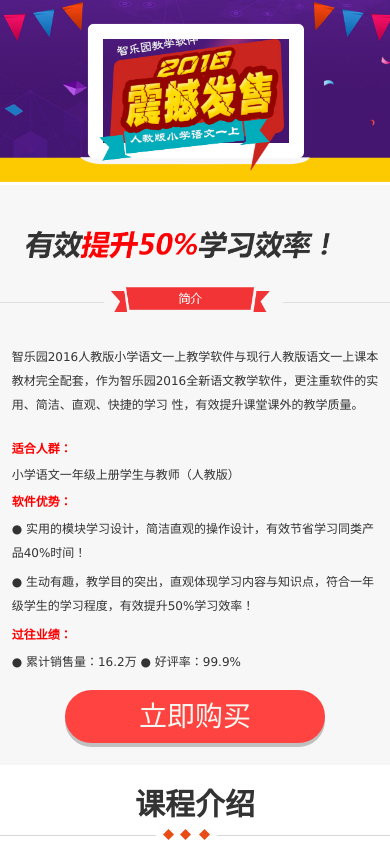
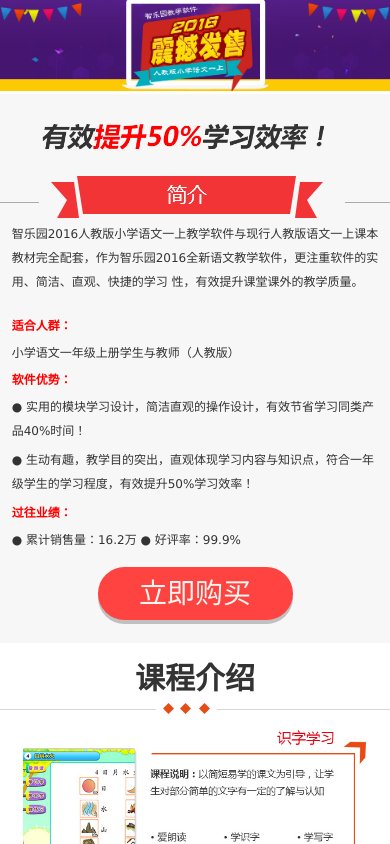
Before and after one commit to xingxingH/xingxingH.github.io, a plain HTML site: page gradeOne/page/gradeOne.html in a window 390 px wide. Shown: the top 844 px of the page. Drawn offline with Linux system fonts and the light colour scheme.

Commit message:
gradeOne

```diff
--- a/gradeOne/css/gradeOne.css
+++ b/gradeOne/css/gradeOne.css
@@ -8,12 +8,14 @@ dl,dt,dd{padding:0;margin:0;}
 
 
 .big-title{font-size: 30px;color:#333333;text-align: center;font-weight: bold;}
-.big-title p{width: 100%; height: 11px;margin:1.3% 0 4% 0;background: url(../images/icon1.jpg) no-repeat center center;}
+.big-title p{width: 100%; height: 11px;margin:1.3% 0 4% 0;background: url(../images/icon1.png) no-repeat center center;}
 
 /* .banner{width: 100%; height:412px;background: url(../images/banner.jpg) no-repeat center center; } */
-
+.banner{overflow:hidden;}
 .zlyActity-study{padding:4.5% 0 5.8%;background-color: #f7f7f7;}
-.zlyActity-study .title{width:100%;height:138px;margin-bottom:1%; background: url(../images/studyBg.jpg) no-repeat center center;}
+.zlyActity-study .big-title{width:100%;height: 53px;margin-bottom: 3%;background: url(../images/xl.jpg) no-repeat center center;}
+.zlyActity-study .jjTitle{width:100%;height:42px;margin-bottom:1%; background: url(../images/jjTitle.jpg) no-repeat center center;}
+/* .zlyActity-study .title{width:100%;height:138px;margin-bottom:1%; background: url(../images/studyBg.jpg) no-repeat center center;} */
 /* .zlyActity-study .big-title{width: 980px;height: 71px;margin:0 auto; background: url(../images/title.jpg) no-repeat center center;}
 .zlyActity-study .title{width:100%;height:43px;line-height:40px;margin:44px auto 24px auto; text-align: center;font-size: 20px;color:#ffffff; background: url(../images/jjIcon1.jpg) no-repeat center center;} */
 /* .zlyActity-study .title span{display:inline-block;width:272px;height:42px;line-height:42px;text-align:center;font-size: 20px;color:#ffffff;background: url(../images/jjIcon.jpg) no-repeat center center; background-size: contain;} */
@@ -28,7 +30,7 @@ dl,dt,dd{padding:0;margin:0;}
 .zlyActity-study .buyBtn{ }
 .zlyActity-study .buyBtn a{display:block;width: 260px;height: 53px;margin:4% auto 0;line-height:53px;text-align:center;font-size:28px;color:#f6f5f0;background-color:#ff4341;border-radius: 40px; box-shadow: 0 4px 0px #c0c0c0;}
 .zlyActity-study .buyBtn a:hover{background: #ff2e2c;}
-.zlyActity-intro{padding-top:3.7%;background-color: #ffffff;}
+.zlyActity-intro{padding-top:2.7%;background-color: #ffffff;}
 .zlyActity-intro .intro-list{}
 .zlyActity-intro .intro-list ul{overflow: hidden}
 .zlyActity-intro .intro-list li{float:left; margin-bottom:3%;}
@@ -36,17 +38,42 @@ dl,dt,dd{padding:0;margin:0;}
 .zlyActity-intro .intro-list li.imgRight{margin-left:2%; width: 48.5%}
 
 
-.zlyActity-interface{padding: 6.5% 0 1%;}
+.zlyActity-interface{padding: 2.5% 0 1%;}
 .zlyActity-interface .interface-list{}
 .interfaceIcon{position:relative;padding-top: 20%;}
 .interfaceIcon img{position:absolute; top:0;width: 50%;}
 .zlyActity-interface .interface-list ul{overflow: hidden;}
 .zlyActity-interface .interface-list ul li{float:left; width: 32%;}
 .zlyActity-interface .interface-list ul li.imgLR{float:left; margin: 0 2%;}
-.zlyActity-point{}
+.zlyActity-point{padding: 2% 0 1%;}
 .zlyActity-point .point-list ul{overflow: hidden}
 .zlyActity-point .point-list ul li{float:left;width: 25%;text-align: center;}
 .zlyActity-point .point-list ul li p{margin:5% 0 11% 0; }
+/* @media (min-width: 768px) and (max-width:991px){
+	body{max-width:768px; margin:0 auto;overflow-x: hidden;}
+} */
+@media (min-width: 768px) and (max-width:991px) {
+
+}
+@media (max-width:1119px) {
+    body{max-width:1119px; margin:0 auto;overflow-x: hidden;}
+	.zlyActity-study,.zlyActity-intro,.zlyActity-interface,.zlyActity-point{width: 100%; margin: 0 auto}
+	.zlyActity-study .study-info p,.zlyActity-study .study-info dl{padding:0 3%; }
+	.zlyActity-intro .intro-list{margin: 0 1%}
+}
+@media (max-width:991px) {
+    body{max-width:991px; margin:0 auto;overflow-x: hidden;}
+	.zlyActity-study,.zlyActity-intro,.zlyActity-interface,.zlyActity-point{width: 100%; margin: 0 auto}
+	.zlyActity-study .study-info p,.zlyActity-study .study-info dl{padding:0 3%; }
+	.zlyActity-intro .intro-list{margin: 0 1%}
+}
+
+ @media (max-width: 768px){
+	body{max-width:768px; margin:0 auto;overflow-x: hidden;}
+	.zlyActity-study,.zlyActity-intro,.zlyActity-interface,.zlyActity-point{width: 100%; margin: 0 auto}
+	.zlyActity-study .study-info p,.zlyActity-study .study-info dl{padding:0 3%; }
+	.zlyActity-intro .intro-list{margin: 0 1%}
+}
 
  @media (max-width: 640px){
  	 body{max-width:640px;min-width: 320px; margin:0 auto;overflow-x: hidden;}
@@ -56,6 +83,8 @@ dl,dt,dd{padding:0;margin:0;}
 	 .zlyActity-intro .intro-list li.imgRight{margin-left:auto;width: 90%; }
 	 .zlyActity-point .point-list ul li{width: 50%;}
      .zlyActity-study .study-info p,.zlyActity-study .study-info dl{padding:0 3%; font-size: 12px;}
-     .zlyActity-study .title{background-size: 180% auto}
+   /*   .zlyActity-study .title{background-size: 180% auto} */
+     .zlyActity-study .big-title{background-size: 135% auto;}
      .zlyActity-point .point-list ul li p{margin:5% 0 11% 0; font-size: 12px;}
+     .zlyActity-study .buyBtn a {width: 50%}
 }
--- a/gradeOne/page/gradeOne.html
+++ b/gradeOne/page/gradeOne.html
@@ -9,14 +9,13 @@
 </head>
 <body class="gradeOne">
     <div class="banner">
-      <img class="half"  src="../images/banner1.jpg" alt="" srcset="../images/banner.jpg 1920w, ../images/banner1.jpg 640w">
+      <img src="../images/banner.jpg" title="" srcset="../images/banner.jpg 1x, ../images/banner1.jpg 2x" >
     </div>
     <section>
     <div class="lightGreen-bg">
         <div class="zlyActity-study">
-             <!--  <div class="big-title" title="有效提升50%升学率"></div>
-             <div class="title"><span>简介</span></div> -->
-             <div class="title"></div>
+        <div class="big-title" title="有效提升50%升学率"></div>
+        <div class="jjTitle" title="简介"></div>
               <div class="study-info">
                  <p>智乐园2016人教版小学语文一上教学软件与现行人教版语文一上课本教材完全配套，作为智乐园2016全新语文教学软件，更注重软件的实用、简洁、直观、快捷的学习
 性，有效提升课堂课外的教学质量。</p>
```
Also changed, not shown: gradeOne/images/icon1.png (added), gradeOne/images/jjTitle.jpg (added), gradeOne/images/xl.jpg (added).
